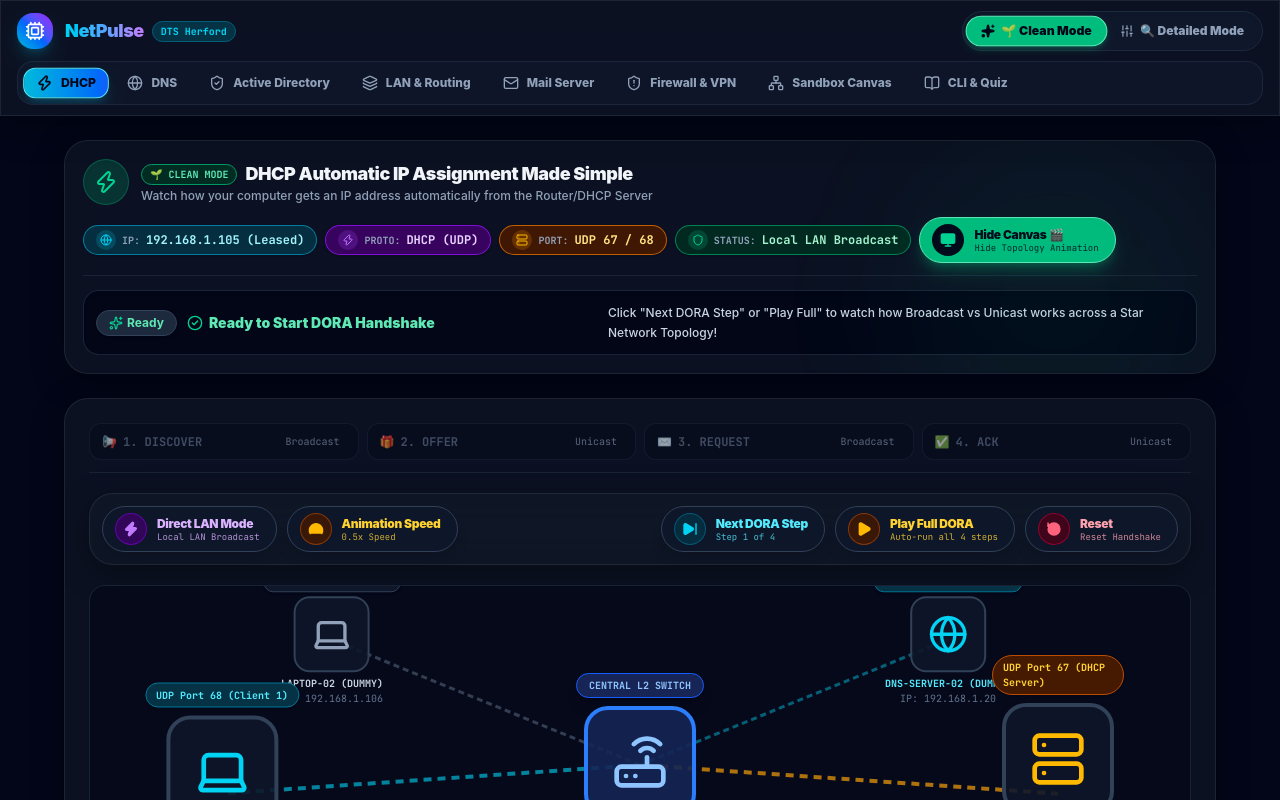
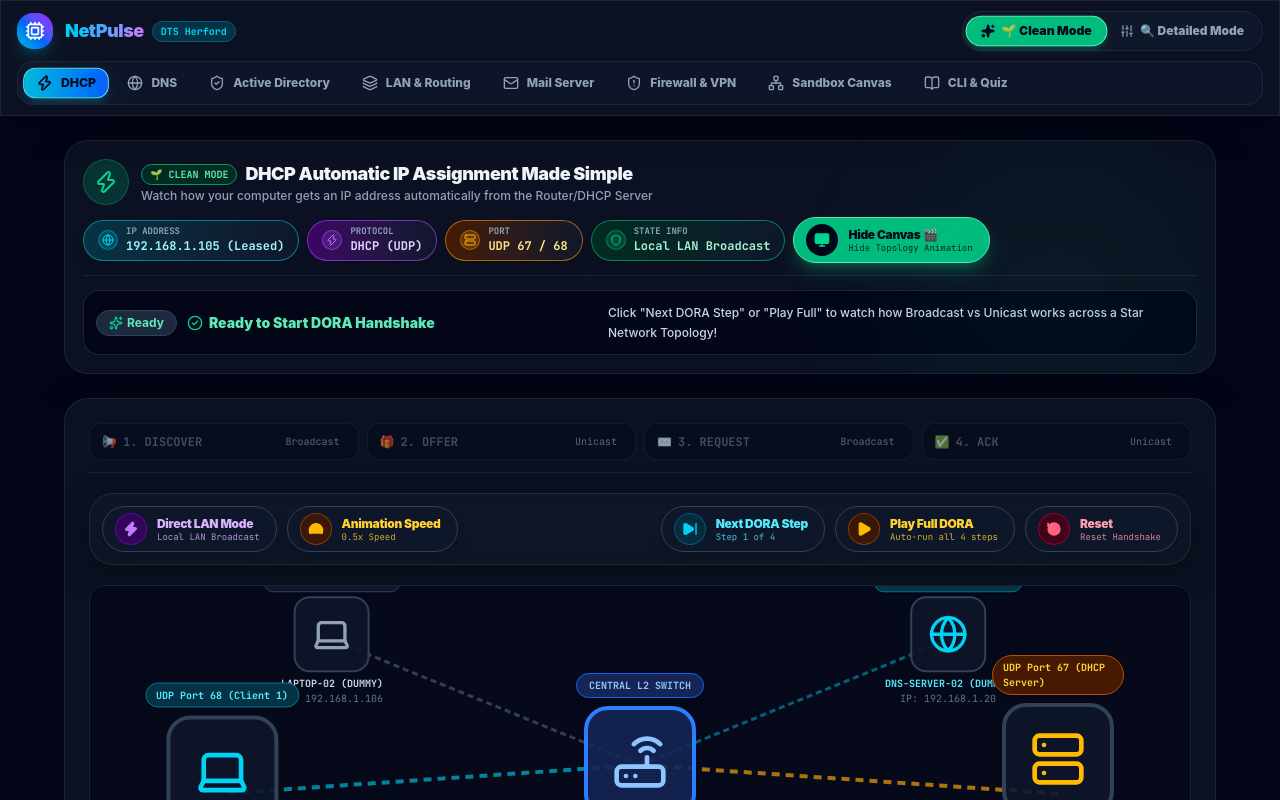
Before and after one commit to aessabiri/interactive_networking, a React (Vite) app: page / in a window 1280 px wide. Shown: the top 800 px of the page. Built offline with nearby package versions, Linux system fonts and the light colour scheme.

Commit message:
feat: add Stop Simulation toggle button and enhance Clean Mode info badges with 2-word state descriptions

```diff
--- a/src/components/common/EasyCard.jsx
+++ b/src/components/common/EasyCard.jsx
@@ -93,45 +93,53 @@
           </div>
         </div>
 
-        {/* COLORFUL HIGH-CONTRAST BASIC INFO BADGES */}
+        {/* COLORFUL HIGH-CONTRAST BASIC INFO BUTTONS WITH 2-WORD SUMMARY */}
         <div className="flex flex-wrap items-center gap-2 font-mono">
           {ip && (
-            <div className="px-3 py-1 rounded-full bg-cyan-950/90 text-cyan-300 border border-cyan-600/80 shadow flex items-center gap-1.5">
-              <div className="w-5 h-5 rounded-full bg-cyan-500/20 flex items-center justify-center">
+            <div className="px-3.5 py-1.5 rounded-full bg-gradient-to-r from-cyan-950 to-slate-900 text-cyan-300 border border-cyan-500/60 shadow-lg flex items-center gap-2 hover:border-cyan-400 transition-all cursor-default">
+              <div className="w-5 h-5 rounded-full bg-cyan-500/20 flex items-center justify-center border border-cyan-400/40 shrink-0">
                 <Globe className="w-3 h-3 text-cyan-400" />
               </div>
-              <span className="text-[10px] text-slate-400 font-bold uppercase">IP:</span>
-              <span className="text-xs font-black text-cyan-200">{ip}</span>
+              <div className="flex flex-col text-left leading-none">
+                <span className="text-[9px] text-slate-400 font-extrabold uppercase">IP Address</span>
+                <span className="text-xs font-black text-cyan-200 mt-0.5">{ip}</span>
+              </div>
             </div>
           )}
 
           {protocol && (
-            <div className="px-3 py-1 rounded-full bg-purple-950/90 text-purple-300 border border-purple-600/80 shadow flex items-center gap-1.5">
-              <div className="w-5 h-5 rounded-full bg-purple-500/20 flex items-center justify-center">
+            <div className="px-3.5 py-1.5 rounded-full bg-gradient-to-r from-purple-950 to-slate-900 text-purple-300 border border-purple-500/60 shadow-lg flex items-center gap-2 hover:border-purple-400 transition-all cursor-default">
+              <div className="w-5 h-5 rounded-full bg-purple-500/20 flex items-center justify-center border border-purple-400/40 shrink-0">
                 <Zap className="w-3 h-3 text-purple-400" />
               </div>
-              <span className="text-[10px] text-slate-400 font-bold uppercase">Proto:</span>
-              <span className="text-xs font-black text-purple-200">{protocol}</span>
+              <div className="flex flex-col text-left leading-none">
+                <span className="text-[9px] text-slate-400 font-extrabold uppercase">Protocol</span>
+                <span className="text-xs font-black text-purple-200 mt-0.5">{protocol}</span>
+              </div>
             </div>
           )}
 
           {port !== undefined && port !== null && (
-            <div className="px-3 py-1 rounded-full bg-amber-950/90 text-amber-300 border border-amber-600/80 shadow flex items-center gap-1.5">
-              <div className="w-5 h-5 rounded-full bg-amber-500/20 flex items-center justify-center">
+            <div className="px-3.5 py-1.5 rounded-full bg-gradient-to-r from-amber-950 to-slate-900 text-amber-300 border border-amber-500/60 shadow-lg flex items-center gap-2 hover:border-amber-400 transition-all cursor-default">
+              <div className="w-5 h-5 rounded-full bg-amber-500/20 flex items-center justify-center border border-amber-400/40 shrink-0">
                 <Server className="w-3 h-3 text-amber-400" />
               </div>
-              <span className="text-[10px] text-slate-400 font-bold uppercase">Port:</span>
-              <span className="text-xs font-black text-amber-200">{port}</span>
+              <div className="flex flex-col text-left leading-none">
+                <span className="text-[9px] text-slate-400 font-extrabold uppercase">Port</span>
+                <span className="text-xs font-black text-amber-200 mt-0.5">{port}</span>
+              </div>
             </div>
           )}
 
           {status && (
-            <div className="px-3 py-1 rounded-full bg-emerald-950/90 text-emerald-300 border border-emerald-600/80 shadow flex items-center gap-1.5">
-              <div className="w-5 h-5 rounded-full bg-emerald-500/20 flex items-center justify-center">
+            <div className="px-3.5 py-1.5 rounded-full bg-gradient-to-r from-emerald-950 to-slate-900 text-emerald-300 border border-emerald-500/60 shadow-lg flex items-center gap-2 hover:border-emerald-400 transition-all cursor-default">
+              <div className="w-5 h-5 rounded-full bg-emerald-500/20 flex items-center justify-center border border-emerald-400/40 shrink-0">
                 <Shield className="w-3 h-3 text-emerald-400" />
               </div>
-              <span className="text-[10px] text-slate-400 font-bold uppercase">Status:</span>
-              <span className="text-xs font-black text-emerald-200">{status}</span>
+              <div className="flex flex-col text-left leading-none">
+                <span className="text-[9px] text-slate-400 font-extrabold uppercase">State Info</span>
+                <span className="text-xs font-black text-emerald-200 mt-0.5">{status}</span>
+              </div>
             </div>
           )}
 
--- a/src/components/sandbox/NetworkSandbox.jsx
+++ b/src/components/sandbox/NetworkSandbox.jsx
@@ -1,5 +1,5 @@
 import React, { useState, useRef } from 'react';
-import { Network, Laptop, Server, Router, ShieldCheck, Globe, Play, Trash2, Plus, Zap, Gauge, CheckCircle2, Settings, Cpu, FileCode, Terminal, X, Radio, HardDrive, Mail, Layers, Activity, Printer, Wifi, Database, Download, Upload, FileJson, Sparkles } from 'lucide-react';
+import { Network, Laptop, Server, Router, ShieldCheck, Globe, Play, Square, Trash2, Plus, Zap, Gauge, CheckCircle2, Settings, Cpu, FileCode, Terminal, X, Radio, HardDrive, Mail, Layers, Activity, Printer, Wifi, Database, Download, Upload, FileJson, Sparkles } from 'lucide-react';
 import TerminalLog from '../common/TerminalLog';
 import { CleanWidget, CleanControlButton, SlideOutInspector } from '../common/EasyCard';
 
@@ -102,6 +102,21 @@
   ]);
 
   const canvasRef = useRef(null);
+  const simTimerRef = useRef(null);
+
+  const handleStopSimulation = () => {
+    if (simTimerRef.current) {
+      clearInterval(simTimerRef.current);
+      simTimerRef.current = null;
+    }
+    setIsSimulating(false);
+    setSimPacketPos(null);
+    setLivePacketData(null);
+    setLogs(prev => [
+      ...prev,
+      { time: new Date().toLocaleTimeString(), tag: 'SANDBOX', message: 'Traffic simulation stopped by user.' }
+    ]);
+  };
 
   // Helper to test if a node is an ISP / Internet Cloud
   const isISPNode = (node) => {
@@ -534,7 +549,9 @@
     let isReturnPhase = false;
     let progress = 0;
 
-    const interval = setInterval(() => {
+    if (simTimerRef.current) clearInterval(simTimerRef.current);
+
+    simTimerRef.current = setInterval(() => {
       progress += (0.045 * speed) / numSegments;
 
       if (progress <= 1) {
@@ -578,7 +595,8 @@
         });
       } else {
         // Return Trip complete! Packet has returned back to Source!
-        clearInterval(interval);
+        if (simTimerRef.current) clearInterval(simTimerRef.current);
+        simTimerRef.current = null;
         setSimPacketPos(null);
         setIsSimulating(false);
 
@@ -1001,15 +1019,25 @@
           />
         </div>
 
-        {/* Right Group: Play Action Button */}
+        {/* Right Group: Play / Stop Action Button */}
+        {isSimulating ? (
+          <CleanControlButton
+            icon={Square}
+            label="Stop Simulation"
+            description="Cancel packet flight"
+            onClick={handleStopSimulation}
+            active={true}
+            color="rose"
+          />
+        ) : (
           <CleanControlButton
             icon={Play}
             label="Run Traffic Simulation"
             description="Send Packet Across Canvas"
             onClick={handleRunSimulation}
-          disabled={isSimulating}
             color="cyan"
           />
+        )}
       </div>
 
       {/* TOPOLOGY CANVAS STAGE */}
```
Lines whose indentation alone changed are shown as unchanged.
